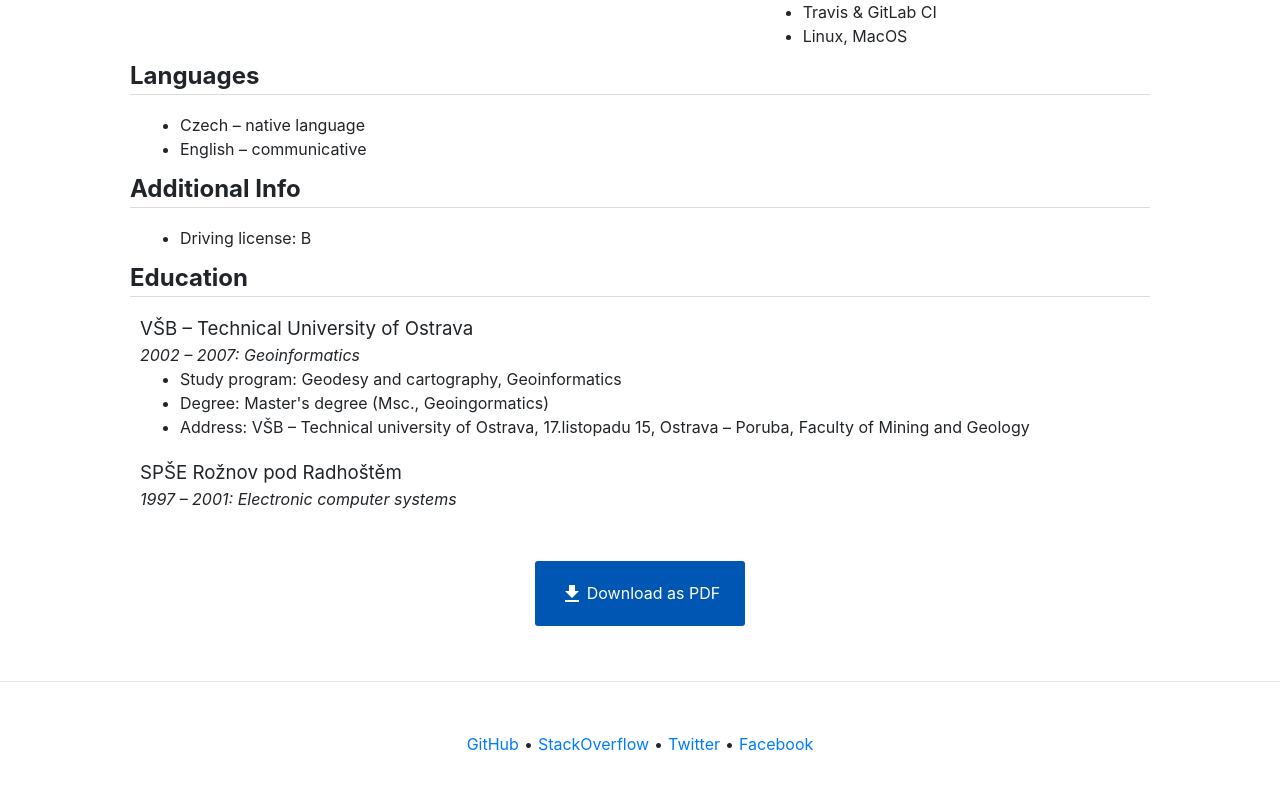
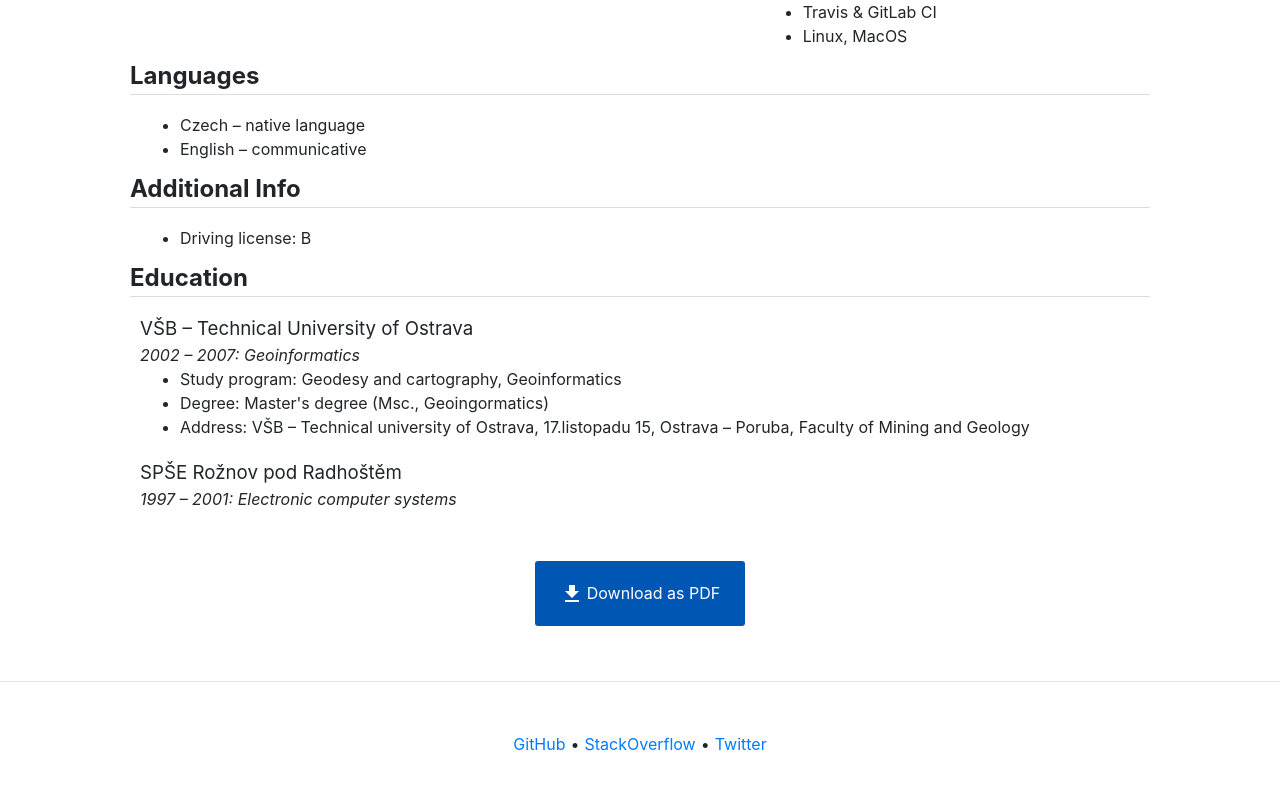
Before and after one commit to OzzyCzech/omdesign.cz, a Next.js app: page /resume in a window 1280 px wide. Shown: the part 1252-2042 px from the top of the page. Built offline with nearby package versions, Linux system fonts and the light colour scheme.

Commit message:
#deletefacebook

```diff
--- a/components/social-media.js
+++ b/components/social-media.js
@@ -2,7 +2,6 @@ export default () => (
 		<section className="social">
 			<a href="https://github.com/OzzyCzech/" target="_blank">GitHub</a><span>&bull;</span>
 			<a href="https://meta.stackoverflow.com/users/355316/" target="_blank">StackOverflow</a><span>&bull;</span>
-			<a href="https://www.twitter.com/OzzyCzech" target="_blank">Twitter</a><span>&bull;</span>
-			<a href="https://www.facebook.com/roman.ozana" target="_blank">Facebook</a>
+			<a href="https://www.twitter.com/OzzyCzech" target="_blank">Twitter</a>
 		</section>
 )
```
